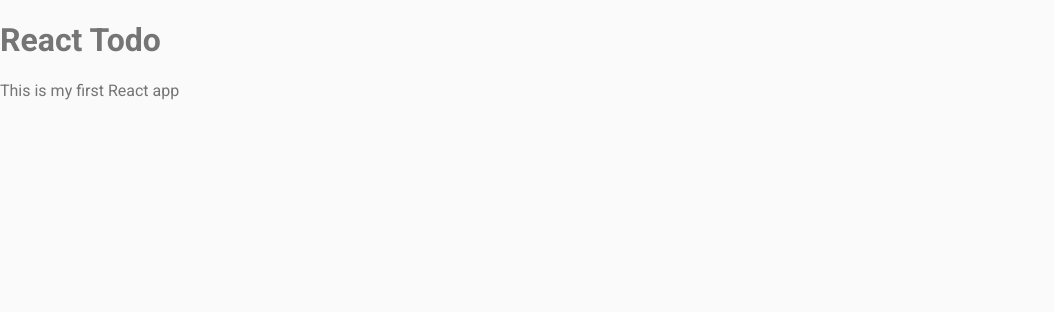
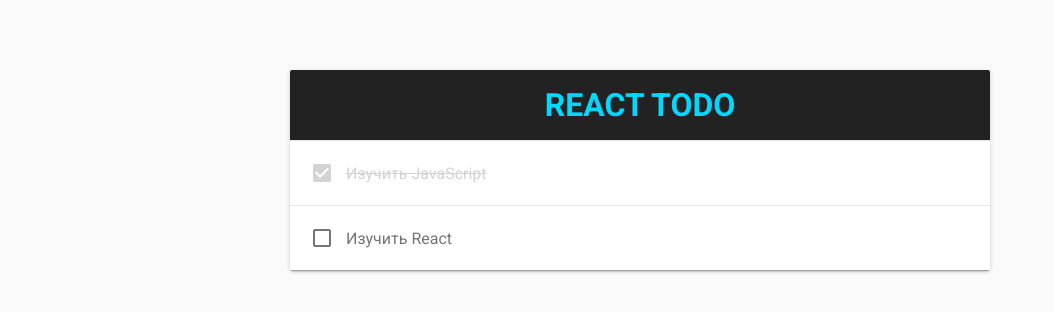
Before and after one commit to Elshad98/react-todo, a React app: page / in a window 1280 px wide. Shown: the top 312 px of the page, without its empty margins (0-1054 px from the left). Built offline with nearby package versions, Linux system fonts and the light colour scheme.

Commit message:
Changed App method

```diff
--- a/src/components/App.js
+++ b/src/components/App.js
@@ -5,10 +5,33 @@
 
 const App = function(){
 	return (
-		<div>
-			<h1>React Todo</h1>
-			<p className="subtitle">This is my first React app</p>
-		</div>
+		<main>
+			<header>
+				<h1>React Todo</h1>
+			</header>
+
+			<section className="todo-list">
+				<div className="todo completed">
+					<button className="checkbox icon">
+						<i className="material-icons">check_box</i>
+					</button>
+					<span className="todo-title">Изучить JavaScript</span>
+					<button className="delete icon">
+						<i className="material-icons">delete</i>
+					</button>
+				</div>
+
+				<div className="todo">
+					<button className="checkbox icon">
+						<i className="material-icons">check_box_outline_blank</i>
+					</button>
+					<span className="todo-title">Изучить React</span>
+					<button className="delete icon">
+						<i className="material-icons">delete</i>
+					</button>
+				</div>
+			</section>
+		</main>
 	);
 }
 
--- a/src/index.html
+++ b/src/index.html
@@ -5,6 +5,7 @@
     <meta name="viewport" content="width=device-width, initial-scale=1.0">
     <meta http-equiv="X-UA-Compatible" content="ie=edge">
 	<link href="https://fonts.googleapis.com/css?family=Roboto:300,400,500,700" rel="stylesheet">
+	<link href="https://fonts.googleapis.com/icon?family=Material+Icons" rel="stylesheet">
 	<link rel="shortcut icon" href="favicon.ico">
     <title>React Todo</title>
 </head>
```
